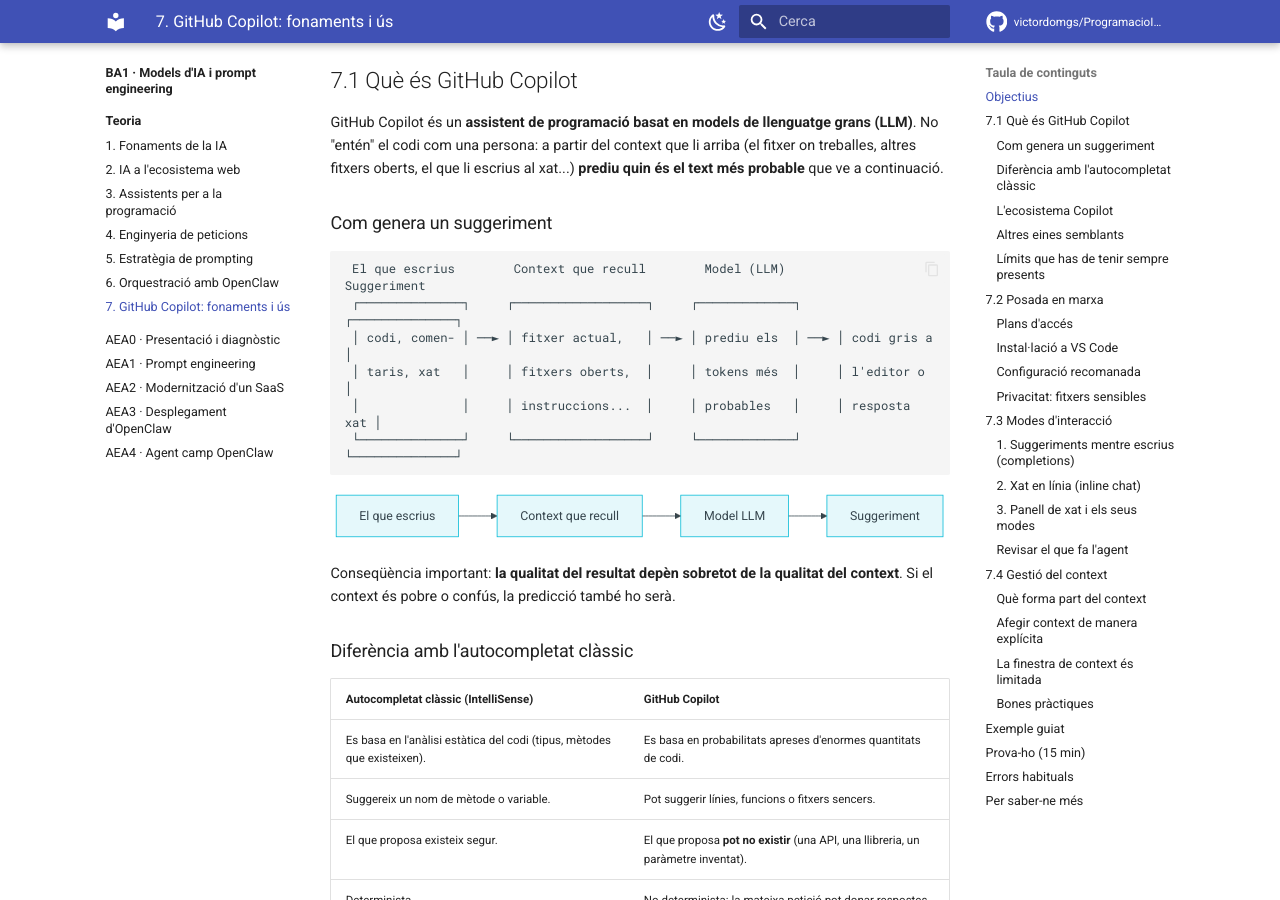
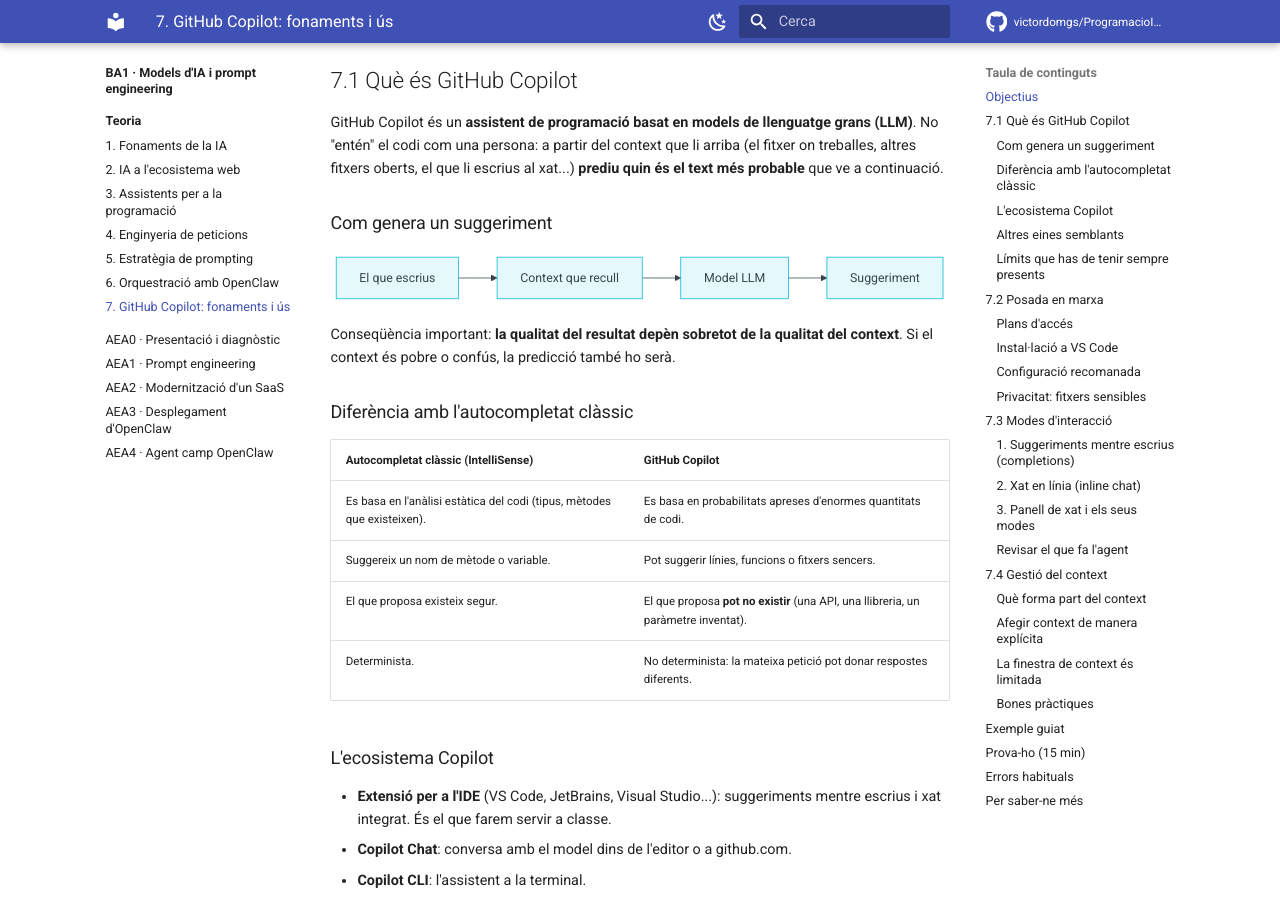
Before and after one commit to victordomgs/ProgramacioIADAW, an MkDocs documentation site: the page built from docs/ba1/teoria/07-copilot-fonaments.md, in a window 1280 px wide and 900 px high, scrolled down 419 px. Built offline with MkDocs 1.6.1 and Material for MkDocs 9.7.7, drawn with Linux system fonts in a browser that asks for light colours; comment, search, counter and statistics services are not loaded.

Commit message:
Simplify explanation of suggestion generation
Removed a code block explaining how suggestions are generated.

````diff
--- a/docs/ba1/teoria/07-copilot-fonaments.md
+++ b/docs/ba1/teoria/07-copilot-fonaments.md
@@ -16,15 +16,6 @@ En acabar aquest punt hauràs de ser capaç de:
 GitHub Copilot és un **assistent de programació basat en models de llenguatge grans (LLM)**. No "entén" el codi com una persona: a partir del context que li arriba (el fitxer on treballes, altres fitxers oberts, el que li escrius al xat...) **prediu quin és el text més probable** que ve a continuació.
 
 ### Com genera un suggeriment
-
-```
- El que escrius        Context que recull        Model (LLM)          Suggeriment
- ┌──────────────┐     ┌──────────────────┐     ┌─────────────┐     ┌──────────────┐
- │ codi, comen- │ ──► │ fitxer actual,   │ ──► │ prediu els  │ ──► │ codi gris a  │
- │ taris, xat   │     │ fitxers oberts,  │     │ tokens més  │     │ l'editor o   │
- │              │     │ instruccions...  │     │ probables   │     │ resposta xat │
- └──────────────┘     └──────────────────┘     └─────────────┘     └──────────────┘
-```
 
 ```mermaid
 flowchart LR
````
